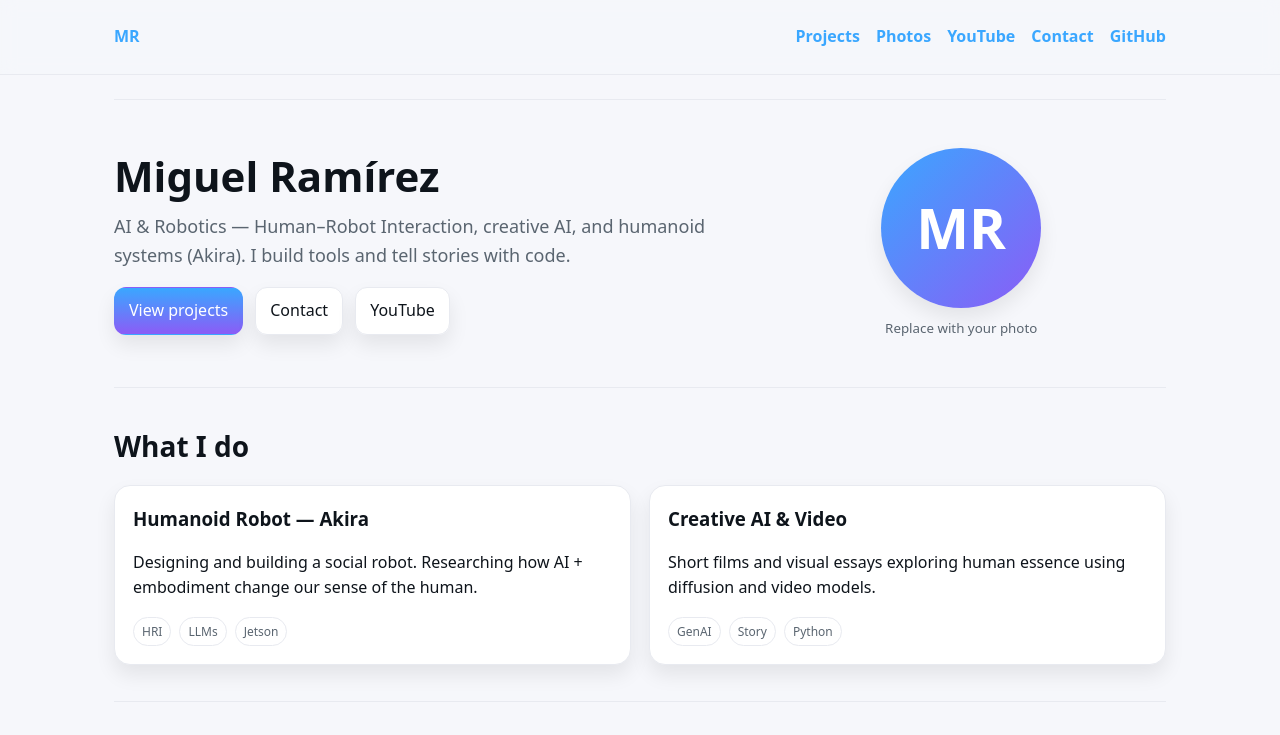
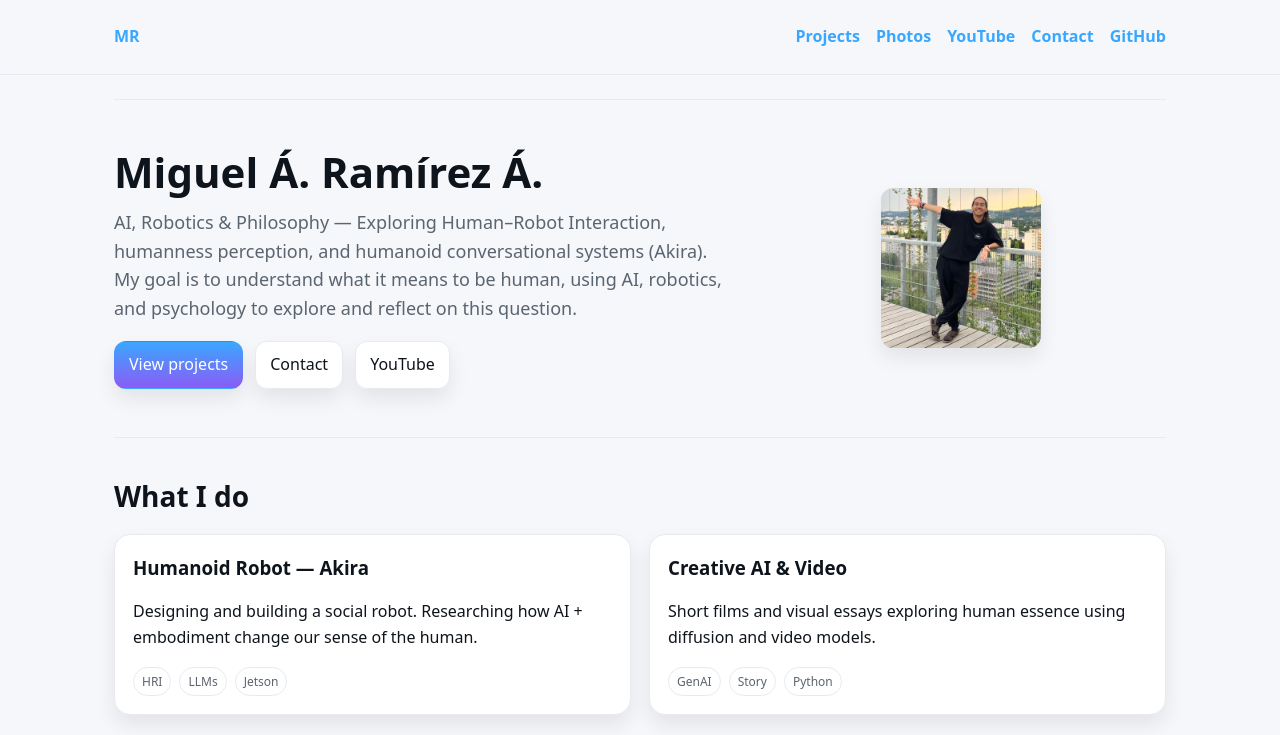
Before and after one commit to Maiguek/Maiguek.github.io, a plain HTML site: page index.html in a window 1280 px wide. Shown: the top 735 px of the page. Drawn offline with Linux system fonts and the light colour scheme.

Commit message:
added photo updated html

```diff
--- a/index.html
+++ b/index.html
@@ -90,8 +90,8 @@
     <!-- HERO -->
     <section class="hero" aria-label="Intro">
       <div>
-        <h1>Miguel Ramírez</h1>
-        <p class="lead">AI & Robotics — Human–Robot Interaction, creative AI, and humanoid systems (Akira). I build tools and tell stories with code.</p>
+        <h1>Miguel Á. Ramírez Á.</h1>
+        <p class="lead">AI, Robotics & Philosophy — Exploring Human–Robot Interaction, humanness perception, and humanoid conversational systems (Akira). My goal is to understand what it means to be human, using AI, robotics, and psychology to explore and reflect on this question.</p>
         <div class="cta">
           <a href="#projects" class="btn primary">View projects</a>
           <a href="#contact" class="btn">Contact</a>
@@ -99,8 +99,7 @@
         </div>
       </div>
       <div style="display:grid;justify-items:center">
-        <div class="avatar" aria-hidden="true"><span>MR</span></div>
-        <small style="color:var(--muted);margin-top:10px">Replace with your photo</small>
+        <img src="images/my-photo.jpg" alt="Miguel Á. Ramírez Á." style="width:160px;height:160px;border-radius:12px;object-fit:cover;box-shadow:var(--shadow)">
       </div>
     </section>
 
```
Also changed, not shown: images/my-photo.jpg (added), 1 other file.
